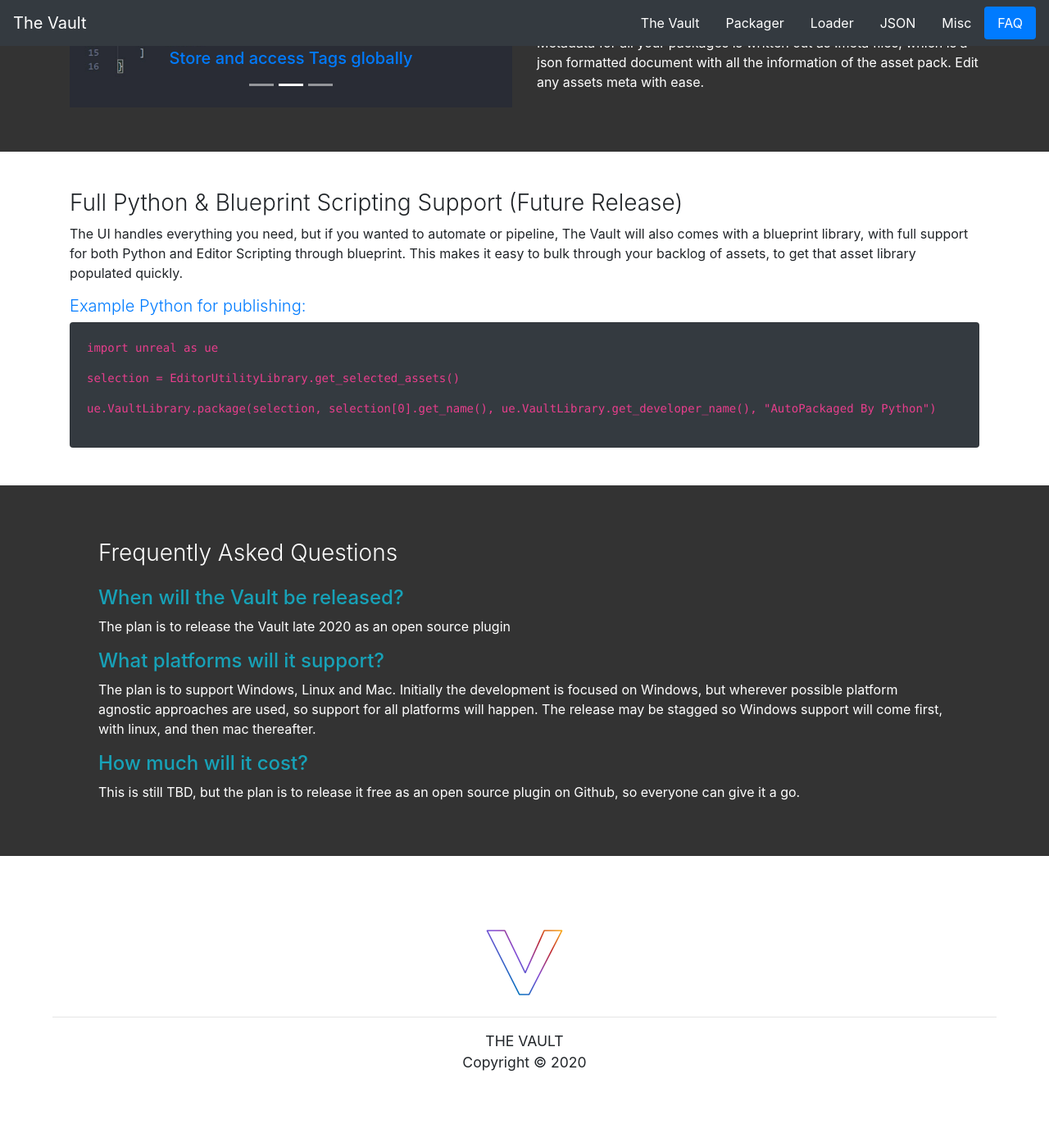
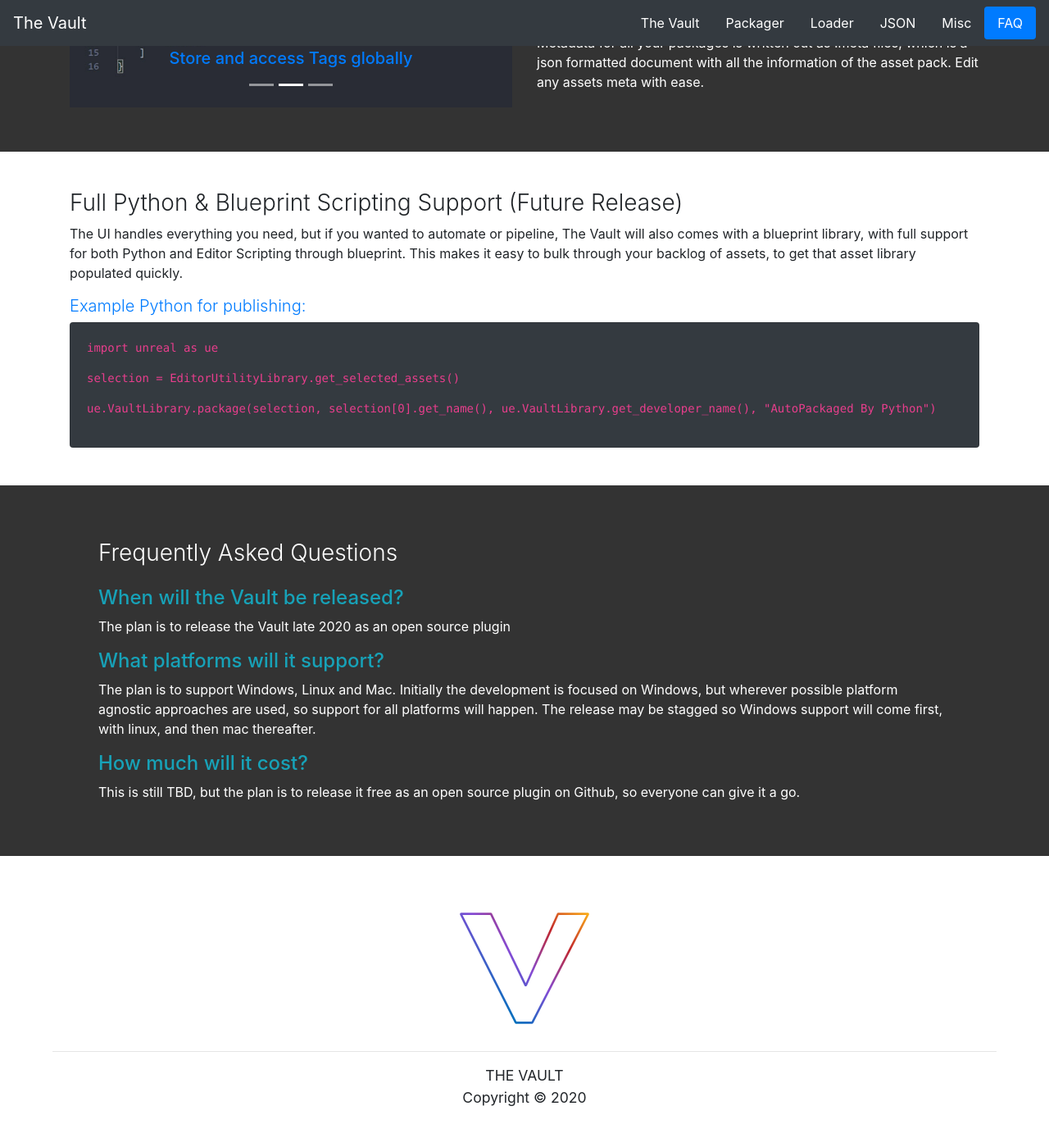
Before and after one commit to Unreal-Vault/Unreal-Vault.github.io, a Jekyll site: the page built from index.html, in a window 1280 px wide and 1400 px high, scrolled down 1993 px. Shown: the top 1388 px of the window at 82% size. Built offline with Jekyll 4.4.1, drawn with Linux system fonts in a browser that asks for light colours; nearby versions of some CDN libraries; comment, search, counter and statistics services are not loaded.

Commit message:
trying to get logo working in IE

```diff
--- a/_includes/footer.html
+++ b/_includes/footer.html
@@ -1,6 +1,9 @@
 
 <footer>
-    <img src="assets/images/VaultIcon.svg" class="large-vault-icon" alt="Vault Logo">
+    <div class="container-fluid" style="width: 200px;">
+        <img src="assets/images/VaultIcon.svg" class="vault-icon-svg" alt="Vault Logo">
+    </div>
+
     <hr width="90%">
     <div> THE VAULT </div>
     <div> Copyright © 2020 </div>
--- a/_sass/main.scss
+++ b/_sass/main.scss
@@ -55,8 +55,8 @@
     margin-right: 20px;
 }
 
-.large-vault-icon {
-  width: 100px;
+
+.vault-icon-svg {
   height: auto;
-  float: left;
+  width: 100%;
 }
--- a/index.html
+++ b/index.html
@@ -7,7 +7,10 @@
 
 <div class="container-fluid block block-zone-1" id="home">
     <div class="container py-3">
-        <img src="assets/images/VaultIcon.svg" class="safe-icon" alt="safe icon">
+        <div style="width: 90px;">
+            <img src="assets/images/VaultIcon.svg" class="safe-icon" alt="safe icon">
+        </div>
+
         <h1> THE VAULT </h1>
         <h3> <small class="text-muted"> Unreal Engine Asset Management Library </small> </h3>
         <br>
```
